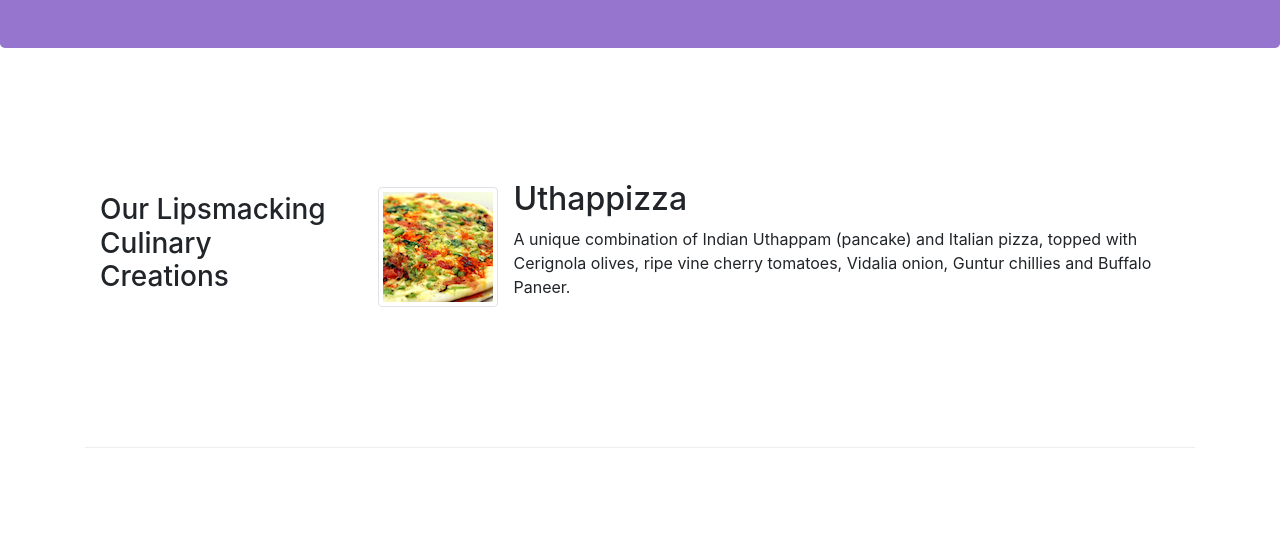
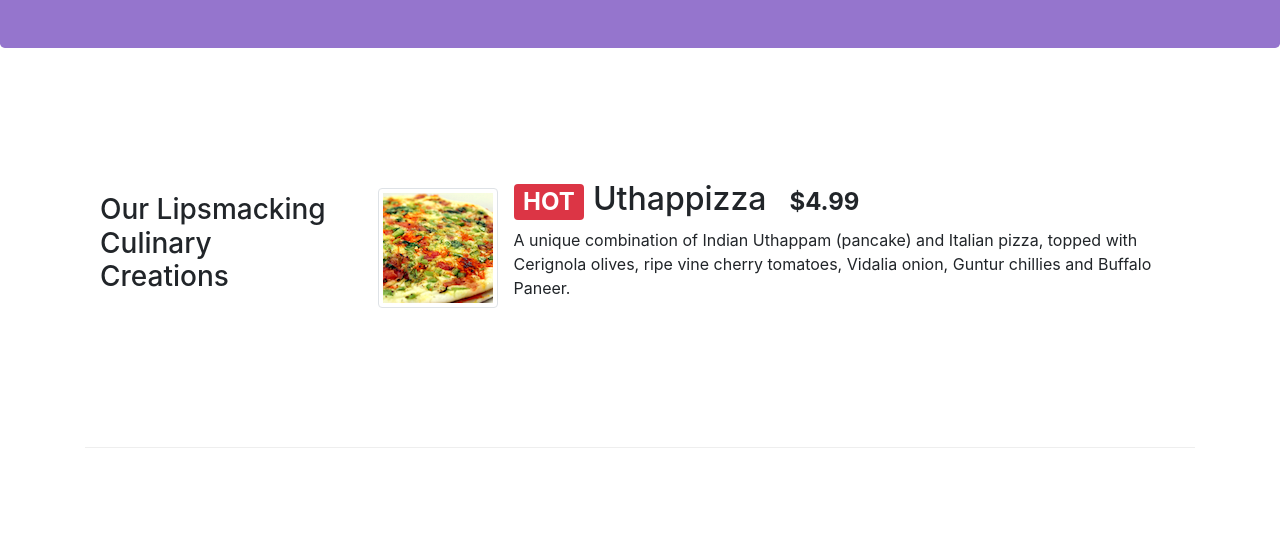
Before and after one commit to PvlSport/bootstrap, a website: page index.html in a window 1280 px wide. Shown: the part 265-800 px from the top of the page. Drawn offline with nearby package versions, Linux system fonts and the light colour scheme.

Commit message:
Alerting users

```diff
--- a/index.html
+++ b/index.html
@@ -59,7 +59,11 @@
                     <img class="d-flex mr-3 img-thumbnail align-self-center"
                             src="img/uthappizza.png" alt="Uthappizza">
                     <div class="media-body">
-                        <h2 class="mt-0">Uthappizza</h2>
+                        <h2 class="mt-0">
+                            <span class="badge badge-danger">HOT</span>
+                            Uthappizza
+                            <span class="badge badge-pill badge-default">$4.99</span>
+                        </h2>
                         <p class="hidden-xs-down">A unique combination of Indian Uthappam (pancake) and
                             Italian pizza, topped with Cerignola olives, ripe vine
                             cherry tomatoes, Vidalia onion, Guntur chillies and
```
